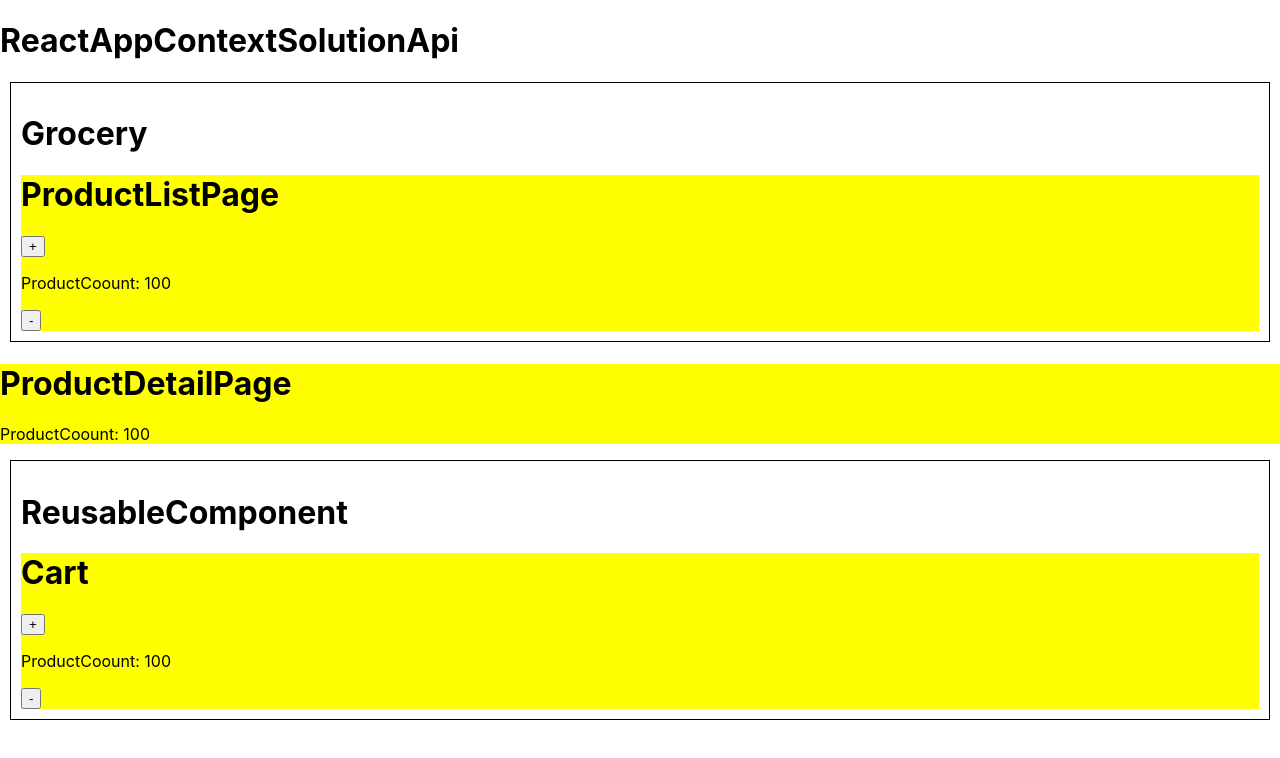
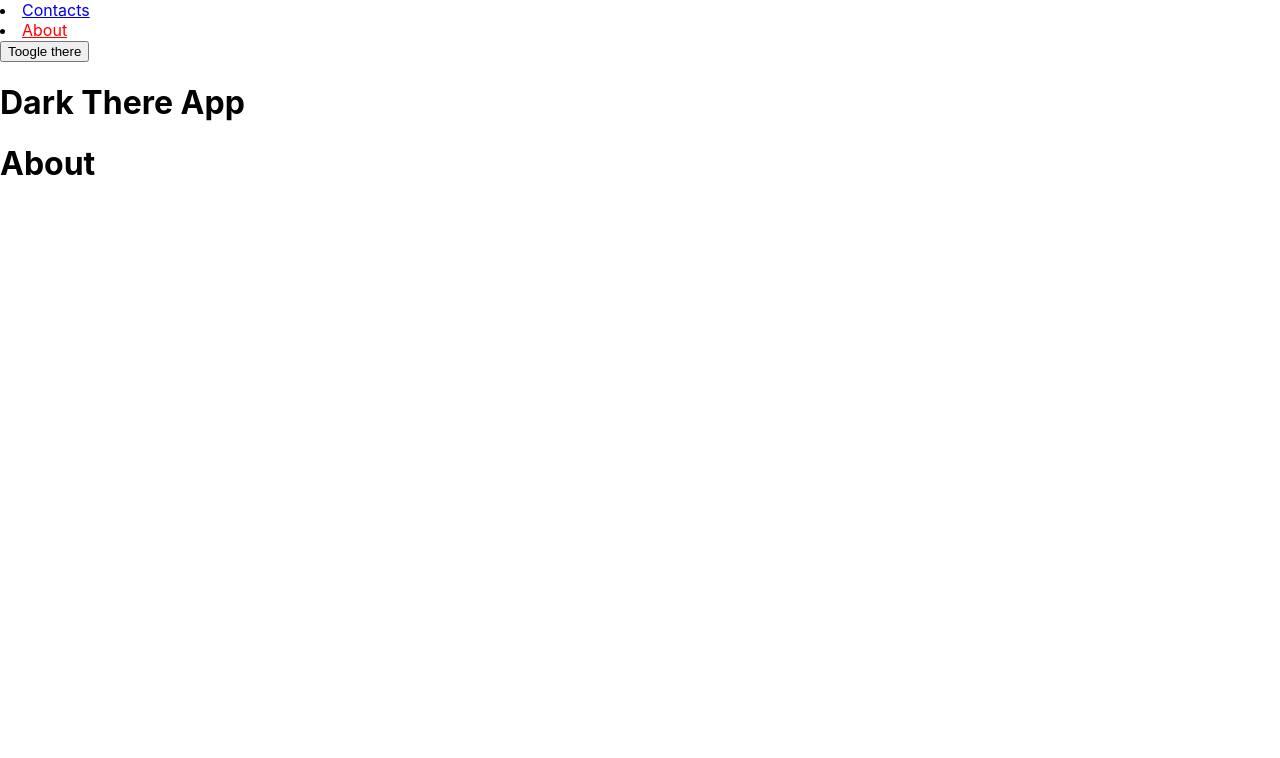
Before and after one commit to thakurutkarsh22/newton-react-fsd-july-2023, a React (Create React App) app: page /about in a window 1280 px wide. Shown: the top 758 px of the page. Built offline with nearby package versions, Linux system fonts and the light colour scheme.

Commit message:
Dark theme App: Boilerplate Code

```diff
--- /dev/null
+++ b/src/15.DarkThemeAPP/Context/DarkThemeContext.js
@@ -0,0 +1,5 @@
+import React from "react";
+
+const DarkThemeContext = React.createContext();
+
+export default DarkThemeContext;
--- /dev/null
+++ b/src/15.DarkThemeAPP/DarkThemeApp.js
@@ -0,0 +1,42 @@
+import { NavLink, Route, Routes } from "react-router-dom";
+
+function DarkThemeApp() {
+  return (
+    <>
+      <nav>
+        <li>
+          <NavLink to={"/contact"}>Contacts</NavLink>
+        </li>
+
+        <li>
+          <NavLink to={"/about"}>About</NavLink>
+        </li>
+
+        <button>Toogle there</button>
+      </nav>
+
+      <h1>Dark There App</h1>
+
+      <Routes>
+        <Route
+          path="/contact"
+          element={
+            <>
+              <h1>Contact</h1>
+            </>
+          }
+        />
+        <Route
+          path="/about"
+          element={
+            <>
+              <h1>About</h1>
+            </>
+          }
+        />
+      </Routes>
+    </>
+  );
+}
+
+export default DarkThemeApp;
--- a/src/index.js
+++ b/src/index.js
@@ -10,6 +10,7 @@ import { BrowserRouter, HashRouter } from "react-router-dom";
 import App from "./00.Assignments/1.Authentication_using_react_router/component/App";
 import ReactAppContextProblemApi from "./14.ContextApi/1.ProblemStatement/components/ReactAppContextProblemApi";
 import ReactAppContextSolutionApi from "./14.ContextApi/2.SolutionUsingContextAPI/components/ReactAppContextSolutionApi";
+import DarkThemeApp from "./15.DarkThemeAPP/DarkThemeApp";
 
 // document keyword is my REAL DOM
 const root = ReactDOM.createRoot(document.getElementById("root"));
@@ -29,7 +30,11 @@ root.render(
 
     {/* CONTEXT API */}
     {/* <ReactAppContextProblemApi /> */}
-    <ReactAppContextSolutionApi />
+    {/* <ReactAppContextSolutionApi /> */}
+
+    <BrowserRouter>
+      <DarkThemeApp />
+    </BrowserRouter>
 
     {/* <App /> */}
   </React.StrictMode>
```
